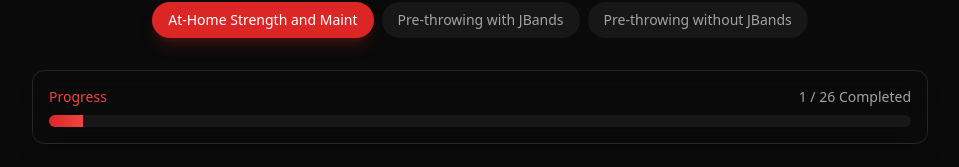
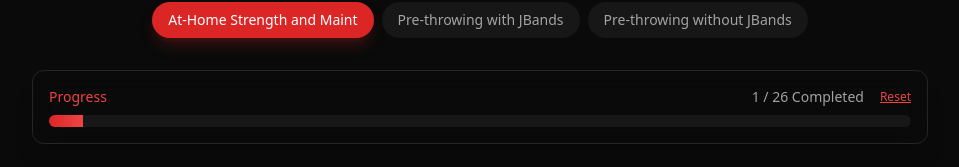
Before and after one commit to steviemac7/arm-care-app, a React (Vite) app: page / in a window 1280 px wide. Both pictures are taken after a click on the button 244 px from the left and 487 px from the top of the page. Shown: the part 166-333 px from the top of the page, without its empty margins (160-1119 px from the left). Built offline with nearby package versions, Linux system fonts and the light colour scheme.

Commit message:
Add reset progress button

```diff
--- a/src/App.jsx
+++ b/src/App.jsx
@@ -122,7 +122,17 @@ function App() {
         <div className="sticky top-4 z-40 mb-6 bg-neutral-950/90 backdrop-blur-md p-4 rounded-xl border border-neutral-800 shadow-xl">
           <div className="flex justify-between text-sm font-medium mb-2">
             <span className="text-red-500">Progress</span>
-            <span className="text-neutral-400">{progressStats.completed} / {progressStats.total} Completed</span>
+            <div className="flex items-center gap-4">
+              <span className="text-neutral-400">{progressStats.completed} / {progressStats.total} Completed</span>
+              {progressStats.completed > 0 && (
+                <button
+                  onClick={() => setCompletedExercises(prev => ({ ...prev, [activeTab]: {} }))}
+                  className="text-xs text-red-500 hover:text-red-400 underline transition-colors"
+                >
+                  Reset
+                </button>
+              )}
+            </div>
           </div>
           <div className="h-3 bg-neutral-900 rounded-full overflow-hidden">
             <div
```
